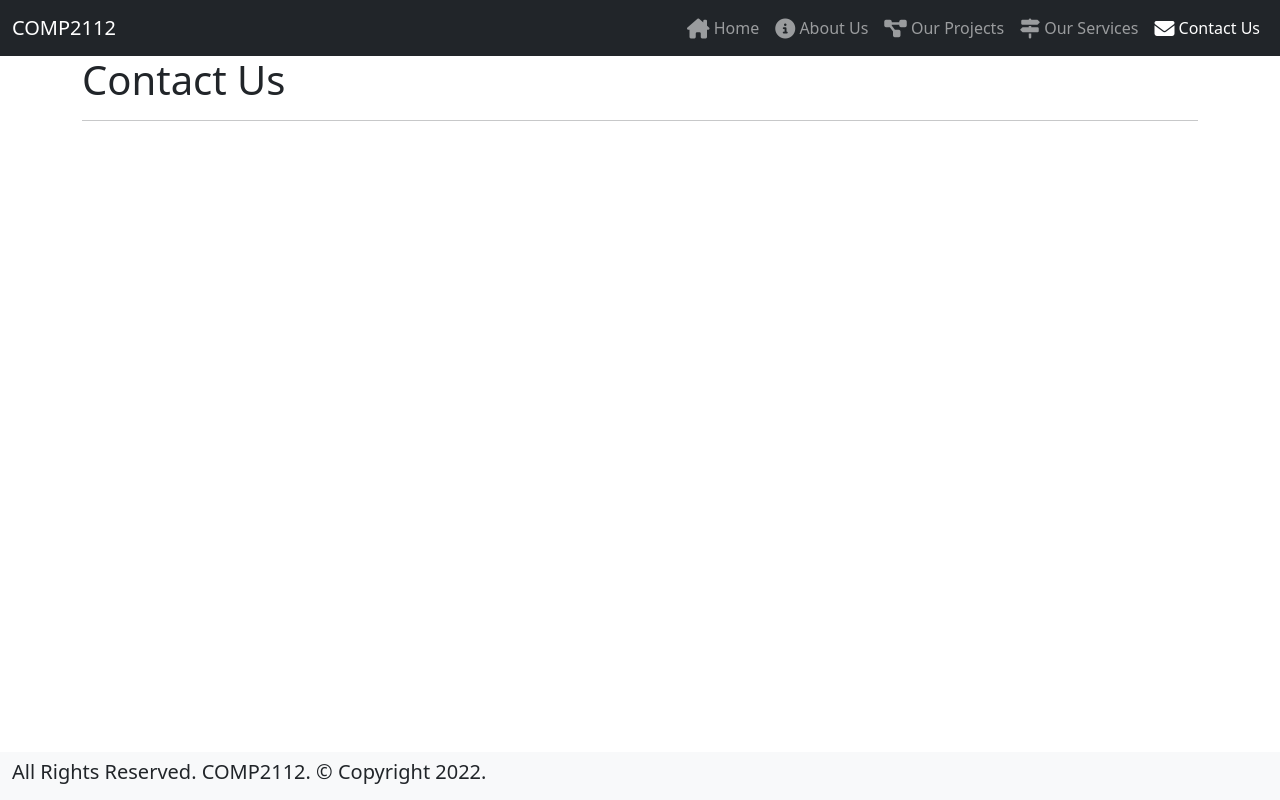
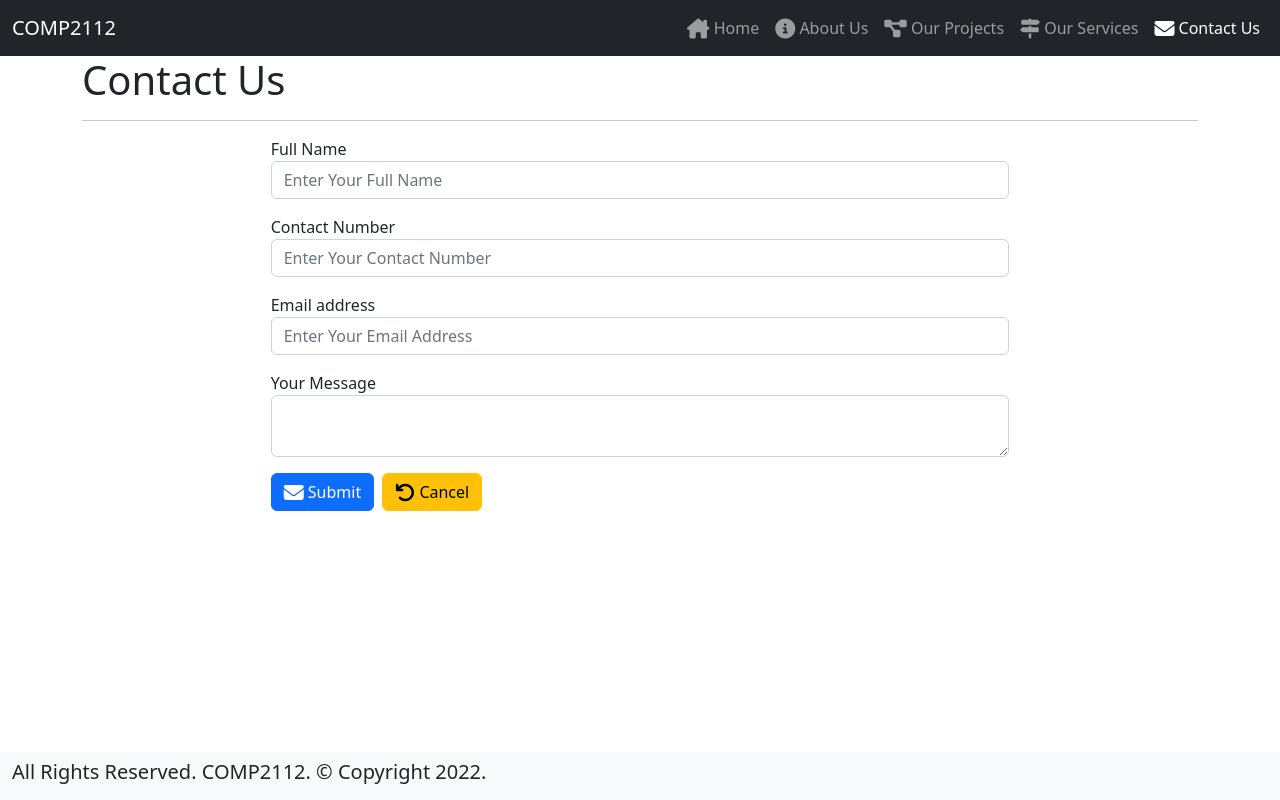
Before and after one commit to GeorgianCollege/COMP2112-F2022-Week11, a React (Create React App) app: page /contact in a window 1280 px wide. Built offline with nearby package versions, Linux system fonts and the light colour scheme.

Commit message:
added basic contact form

```diff
--- a/src/Views/content/contact.tsx
+++ b/src/Views/content/contact.tsx
@@ -10,6 +10,37 @@ function Contact()
         <div className="container">
             <h1>Contact Us</h1>
             <hr/>
+
+            <div className="row justify-content-lg-center g-3">
+                <form className="col-lg-8 col-md-6 col-sm-10">
+
+
+                    <div className="form-group mb-3">
+                        <label htmlFor="fullName">Full Name</label>
+                        <input type="text" className="form-control" id="fullName" name="fullName" aria-describedby="Full Name Input" placeholder="Enter Your Full Name" required/>
+                    </div>
+
+                    <div className="form-group mb-3">
+                        <label htmlFor="contactNumber">Contact Number</label>
+                        <input type="tel" className="form-control" id="contactNumber" name="contactNumber" aria-describedby="Contact Number Input" placeholder="Enter Your Contact Number" required/>
+                    </div>
+
+                    <div className="form-group mb-3">
+                        <label htmlFor="emailAddress">Email address</label>
+                        <input type="email" className="form-control" id="emailAddress" name="emailAddress" aria-describedby="Email Address Input" placeholder="Enter Your Email Address" required/>
+                    </div>
+
+                    <div className="form-group mb-3">
+                        <label htmlFor="message">Your Message</label>
+                        <textarea className="form-control" id="message" name="message"aria-label="Message Area"></textarea>
+                    </div>
+
+                    <button type="submit" id="submitButton" className="btn btn-primary me-2"><i className="fas fa-envelope fa-lg"></i> Submit</button>
+                    <button type="reset" id="cancelButton" className="btn btn-warning"><i className="fas fa-undo fa-lg"></i> Cancel</button>
+                </form>
+            </div>
+
+
         </div>
     );
 }
```
